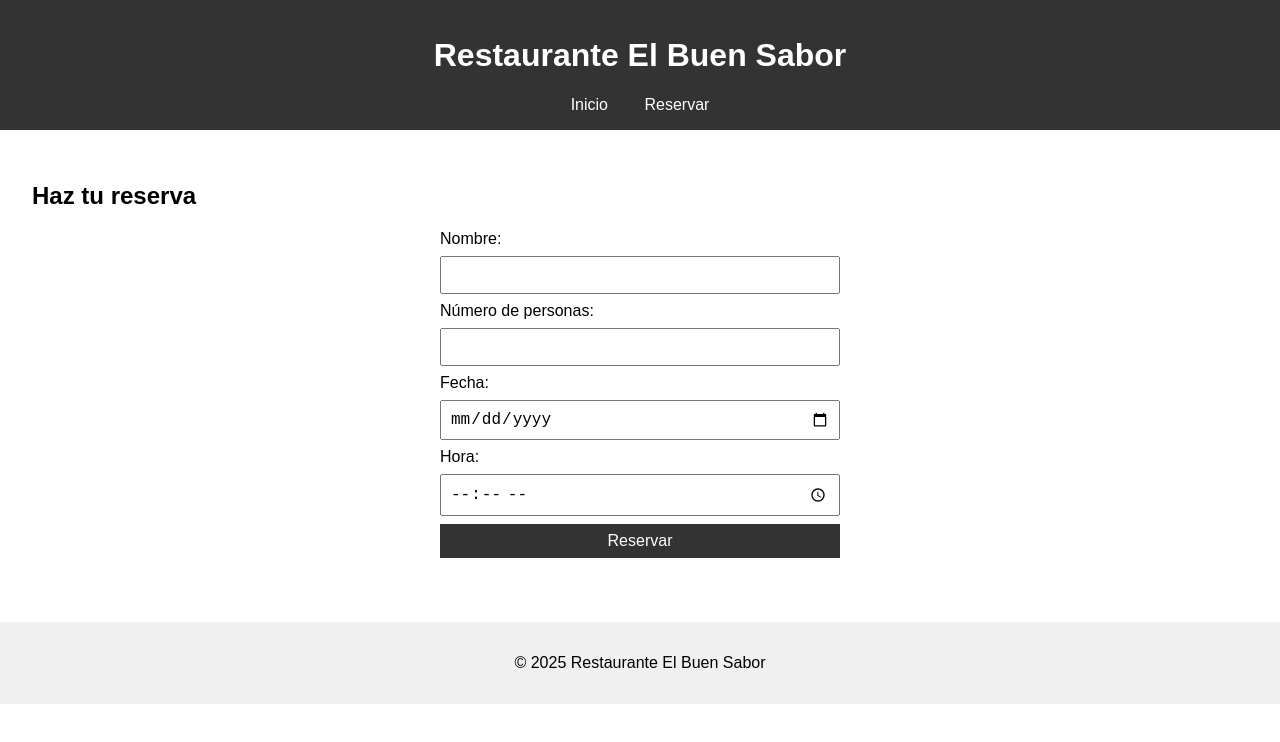
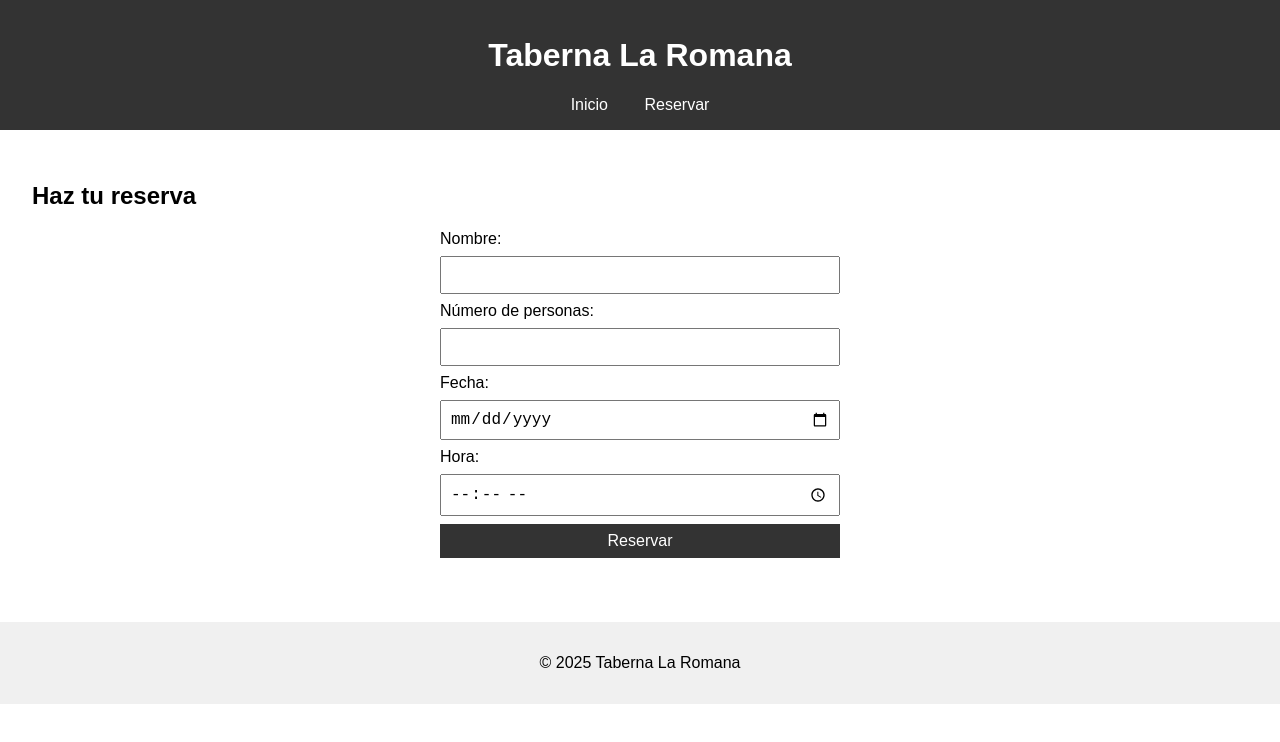
Before and after one commit to isidro2006/Rocioweb, a plain HTML site: page reserva.html in a window 1280 px wide. Drawn offline with Linux system fonts and the light colour scheme.

Commit message:
Update reserva.html

```diff
--- a/reserva.html
+++ b/reserva.html
@@ -4,12 +4,12 @@
 <head>
     <meta charset="UTF-8">
     <meta name="viewport" content="width=device-width, initial-scale=1.0">
-    <title>Reserva - Restaurante El Buen Sabor</title>
+    <title>Reserva - Restaurante Taberna La Romana</title>
     <link rel="stylesheet" href="style.css">
 </head>
 <body>
     <header>
-        <h1>Restaurante El Buen Sabor</h1>
+        <h1>Taberna La Romana</h1>
         <nav>
             <a href="index.html">Inicio</a>
             <a href="reserva.html">Reservar</a>
@@ -36,7 +36,7 @@
     </section>
 
     <footer>
-        <p>&copy; 2025 Restaurante El Buen Sabor</p>
+        <p>&copy; 2025 Taberna La Romana</p>
     </footer>
 
     <script src="script.js"></script>
```
